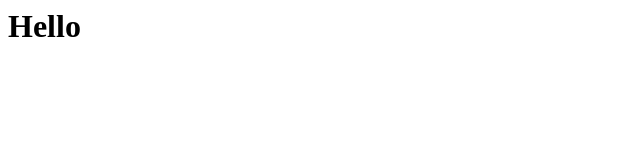
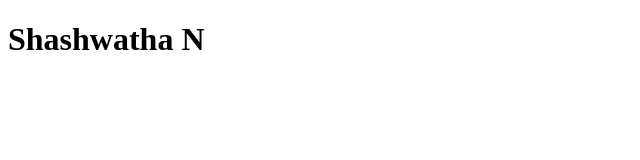
Before and after one commit to Shashwatha12/first, a plain HTML site: page index.html in a window 1280 px wide. Shown: the whole page, without its empty margins (0-640 px from the left). Drawn offline with Linux system fonts and the light colour scheme.

Commit message:
index file updated

```diff
--- a/index.html
+++ b/index.html
@@ -1,3 +1,11 @@
-<html>
-    <h1>Hello</h1>
+<!DOCTYPE html>
+<html lang="en">
+<head>
+    <meta charset="UTF-8">
+    <meta name="viewport" content="width=device-width, initial-scale=1.0">
+    <title>Document</title>
+</head>
+<body>
+    <h1>Shashwatha N</h1>
+</body>
 </html>
```
